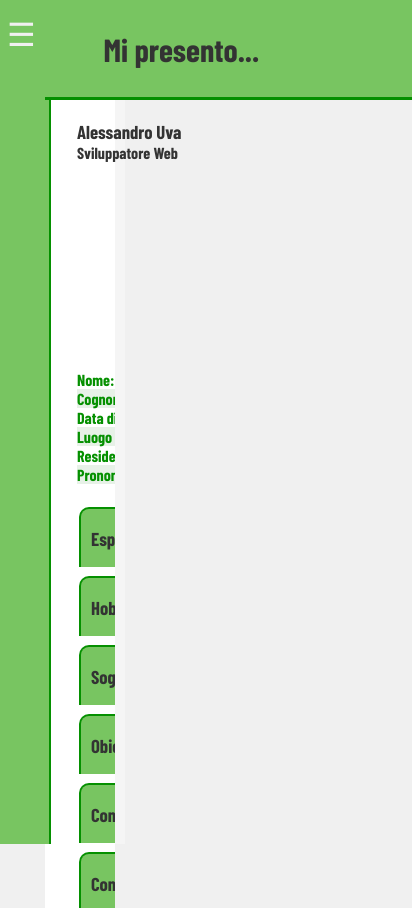
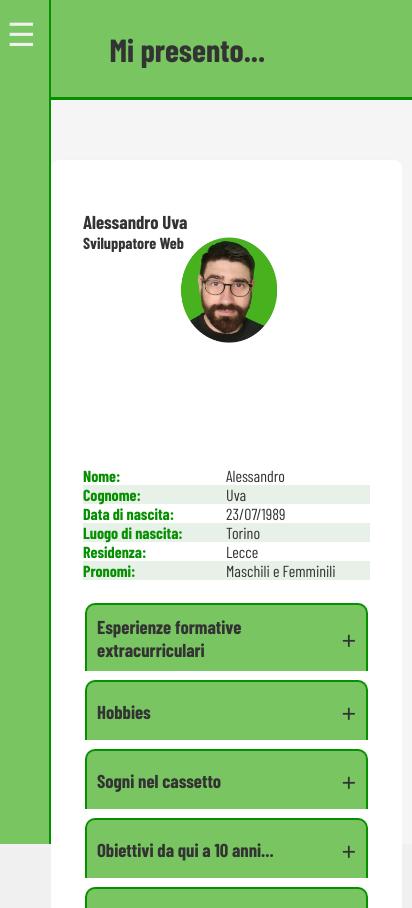
Before and after one commit to Alex-Uva89/alessandro-uva, a React (Vite) app: page / in a window 390 px wide. Shown: the whole page, 412 px wide, since content can reach past the window. Built offline with nearby package versions, Linux system fonts and the light colour scheme; a web font is replaced by a local one.

Commit message:
Aggiorna Navbar per gestire il toggle del menu e modifica gli stili CSS per migliorare il layout responsivo

```diff
--- a/src/components/Navbar.tsx
+++ b/src/components/Navbar.tsx
@@ -8,6 +8,11 @@ const Navbar: React.FC = () => {
 
   const toggleMenu = () => {
     setIsOpen(!isOpen);
+    const button = document.querySelector('.navbar-toggle');
+    if (button) {
+      button.innerHTML = isOpen ? '&#9776;' : '&#10006;';
+    }
+
   };
 
   return (
--- a/src/index.css
+++ b/src/index.css
@@ -66,13 +66,18 @@ strong{
 @media (max-width: 768px) {
   .homePage_content,.skillsPage__content, .experiencePage__content, .certificationsPage__content, .contactPage__content, .requestPage__content, .portfolioPage__content {
     padding: 1rem;
-    margin: 0;
-    max-width: 95vw;
+    margin: 6rem 0;
+    max-width: 90vw;
     height: 100%;
   }
 
+  .requestPage__content{
+    width: 100%;
+  }
+
   .Container-App{
-    margin-left: 35px;
+    width: auto;
+    margin-left: 41px;
     margin-top: -10px;
   }
 }
--- a/src/styles/homePage.css
+++ b/src/styles/homePage.css
@@ -62,6 +62,7 @@
 
   @media (max-width: 768px) {
     .homePage_content{
+      position: relative;
       width: 100vw;
       flex-direction: column;
     }
@@ -71,7 +72,7 @@
     }
     .homePage__title{
         position: absolute;
-        top: 120px;
+        top: 50px;
     }
 
     .homePage__image{
--- a/src/styles/navbar.css
+++ b/src/styles/navbar.css
@@ -79,7 +79,9 @@
   }
 
   .navbar.open {
+
       width: 100vw;
+      z-index: 11;
   }
 
   .navbar-toggle {
```
